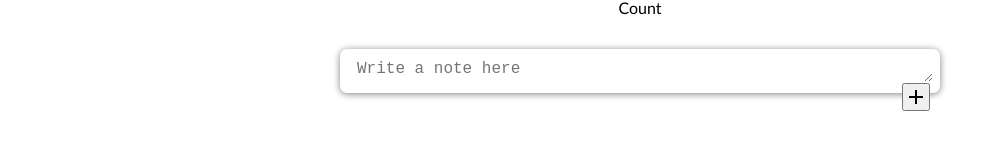
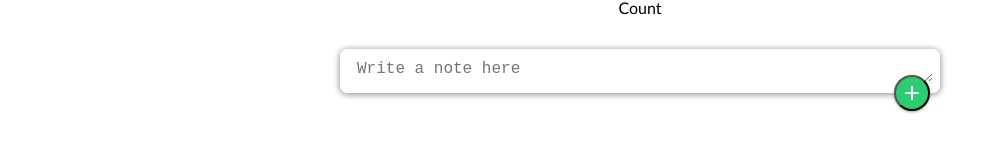
Before and after one commit to rigole/ReactJS-Applications, a React (Create React App) app in the folder note-saver-app/: page / in a window 1280 px wide. Shown: the part 342-494 px from the top of the page, without its empty margins (0-998 px from the left). Built offline with nearby package versions, Linux system fonts and the light colour scheme.

Commit message:
styling the content note 2

```diff
--- a/note-saver-app/src/index.css
+++ b/note-saver-app/src/index.css
@@ -65,5 +65,12 @@ form button {
   align-items: center;
   right: 10px;
   bottom: -18px;
+  background: #2ecc71;
+  color: #fff;
+  border-radius: 50%;
+  width: 36px;
+  height: 36px;
+  box-shadow: 0 1px 3px rgb(165, 165, 165);
+  cursor: pointer;
 
 }
```
